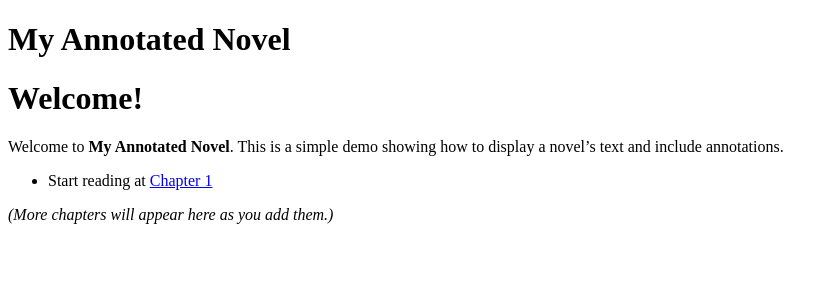
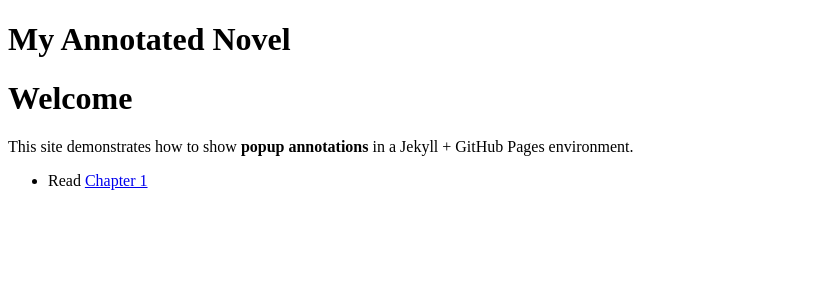
Before and after one commit to d-jacobson15/animaginarylife, a Jekyll site: the page built from index.md, in a window 1280 px wide. Shown: the top 300 px of the page, without its empty margins (0-838 px from the left). Built offline with Jekyll 4.4.1, drawn with Linux system fonts in a browser that asks for light colours.

Commit message:
Update index.md

```diff
--- a/index.md
+++ b/index.md
@@ -3,11 +3,8 @@ layout: default
 title: "Home"
 ---
 
-# Welcome!
+# Welcome
 
-Welcome to **My Annotated Novel**. This is a simple demo showing how to display a novel’s text
-and include annotations.
+This site demonstrates how to show **popup annotations** in a Jekyll + GitHub Pages environment.
 
-- Start reading at [Chapter 1](chapter-1.md)
-
-*(More chapters will appear here as you add them.)*
+- Read [Chapter 1](chapter-1.md)
```
